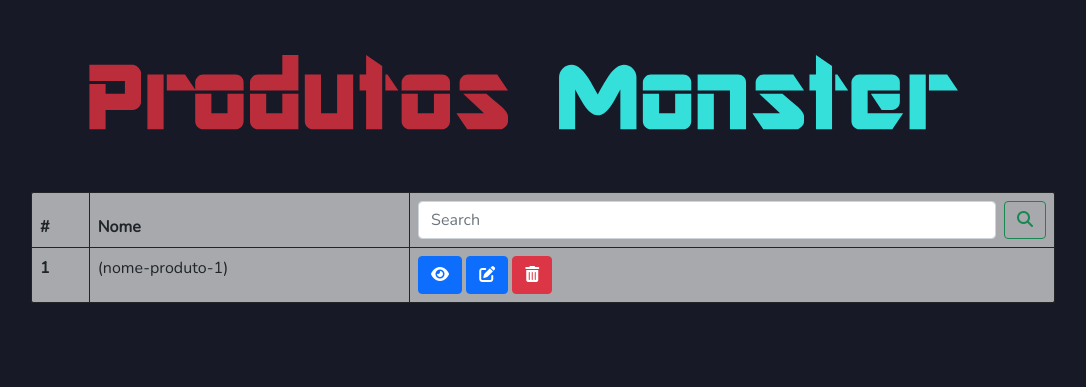
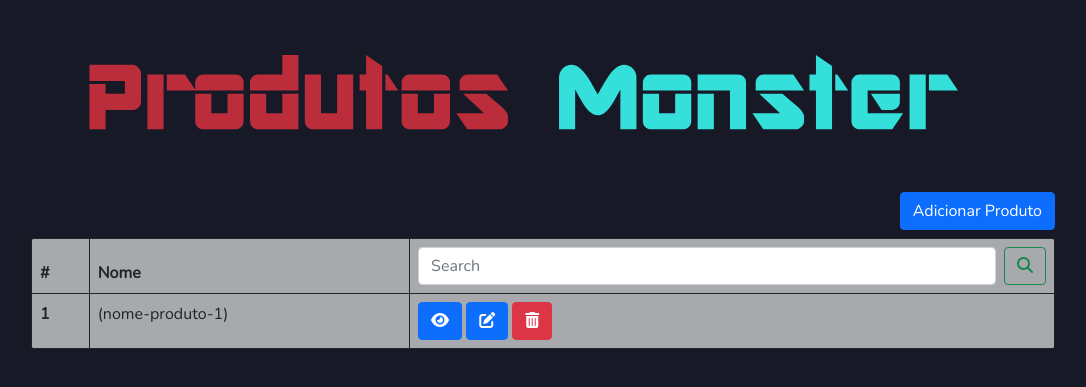
Before and after one commit to razimbrao/Trainee-2022.1, a PHP site: page /app/views/admin/produtos.view.php in a window 1280 px wide. Shown: the top 387 px of the page, without its empty margins (97-1183 px from the left). Run offline with PHP 8.4, Linux system fonts and the light colour scheme; some libraries are stand-ins or nearby versions.

Commit message:
rotas feitas e botao add produto criado no html

```diff
--- a/monstershop/app/views/admin/produtos.view.php
+++ b/monstershop/app/views/admin/produtos.view.php
@@ -13,12 +13,67 @@
     <script src="https://kit.fontawesome.com/2b94009ee2.js" crossorigin="anonymous"></script>
     <title>ADM - Produtos</title>
 </head>
+
 <body>
     <main>
+
         <div class="titulo title row justify-content-md-center user-select-none">
             <img class="titulo-produtos col-md-auto" src="../../../public/img/adm-produtos/titulo-produtos.svg" alt="Titulo Administração">
             <img class="titulo-monster col-md-auto" src="../../../public/img/adm-produtos/titulo-monster.svg" alt="Titulo Monster">
         </div>
+
+        <div class="add-produto">
+            <!-- Adicionar produto -->
+            <button type="button" class="btn btn-add btn-primary" data-bs-toggle="modal"
+                data-bs-target="#mod-adicionar">
+                Adicionar Produto
+            </button>
+
+            <!-- Modal de adicionar produto -->
+            <div class="modal fade modal-add" id="mod-adicionar" tabindex="-1" aria-labelledby="exampleModalLabel"
+                aria-hidden="true">
+                <div class="modal-dialog">
+                    <div class="modal-content">
+                        <div class="modal-header">
+                            <h5 class="modal-title" id="exampleModalLabel">Adicionar Produto</h5>
+                            <button type="button" class="btn-close" data-bs-dismiss="modal" aria-label="Close"></button>
+                        </div>
+                        <div class="modal-body">
+                        <form>
+                            <div class="mb-3">
+                                <label for="exampleInputEmail1" class="form-label">Nome</label>
+                                <input type="text" class="form-control" id="formGroupExampleInput2" placeholder="Nome">
+                            </div>
+                            <form>
+                                <div class="form-group img-edicao">
+                                    <label for="exampleFormControlFile1">Imagem do produto</label>
+                                    <input type="file" class="form-control-file" id="exampleFormControlFile1">
+                                </div>
+                            </form>
+                            <div class="mb-3">
+                                <label for="exampleInputEmail1" class="form-label">Categoria</label>
+                                <input type="text" class="form-control text-justify" id="formGroupExampleInput2" placeholder="Categoria">
+                            </div>
+                            <div class="mb-3">
+                                <label for="exampleInputEmail1" class="form-label">Descrição</label>
+                                <input type="email" class="form-control" id="exampleInputEmail1"
+                                    aria-describedby="emailHelp" placeholder="Descrição do produto">
+                            </div>
+                            <div class="mb-3">
+                                <label for="exampleInputPassword1" class="form-label">Preço</label>
+                                <input type="text" class="form-control" id="exampleInputPassword1" placeholder="R$">
+                            </div>
+                        </form>
+                        </div>
+                        <div class="modal-footer">
+                            <button type="button" class="btn btn-secondary" data-bs-dismiss="modal">Cancelar</button>
+                            <button type="button" class="btn btn-primary">Salvar Produto</button>
+                        </div>
+                    </div>
+                </div>
+            </div>
+        </div>
+
     <!-- Tabela-Start -->
         <div class="tabela">
             <table class="table table-hover table-bordered border-dark table-custom">
@@ -152,7 +207,6 @@
                                                 <label for="exampleInputPassword1" class="form-label">Preço</label>
                                                 <input type="text" class="form-control" id="exampleInputPassword1" placeholder="R$">
                                             </div>
-
                                         </form>
                                     </div>
                                     <div class="modal-footer">
--- a/monstershop/core/database/QueryBuilder.php
+++ b/monstershop/core/database/QueryBuilder.php
@@ -28,4 +28,5 @@ class QueryBuilder
             die($e->getMessage());
         }
     }
+
 }
--- a/monstershop/public/css/front_admin_produtos.css
+++ b/monstershop/public/css/front_admin_produtos.css
@@ -48,6 +48,17 @@ body{
     max-width: 100%;
 }
 
+.add-produto{
+    display: flex;
+    justify-content: end;
+    margin-right: 10%;
+    margin-bottom: 0.5rem;
+}
+
+.modal-add h5, label{
+    color: black;
+}
+
 @media (max-width:1000px) {
     .titulo-monster{
         margin-left: 0;
```
Also changed, not shown: monstershop/app/routes.php (+10 -0 lines), monstershop/app/Controllers/ExampleController.php (renamed from monstershop/app/Controllers/ExampleController copy 2.php), 2 other files.
